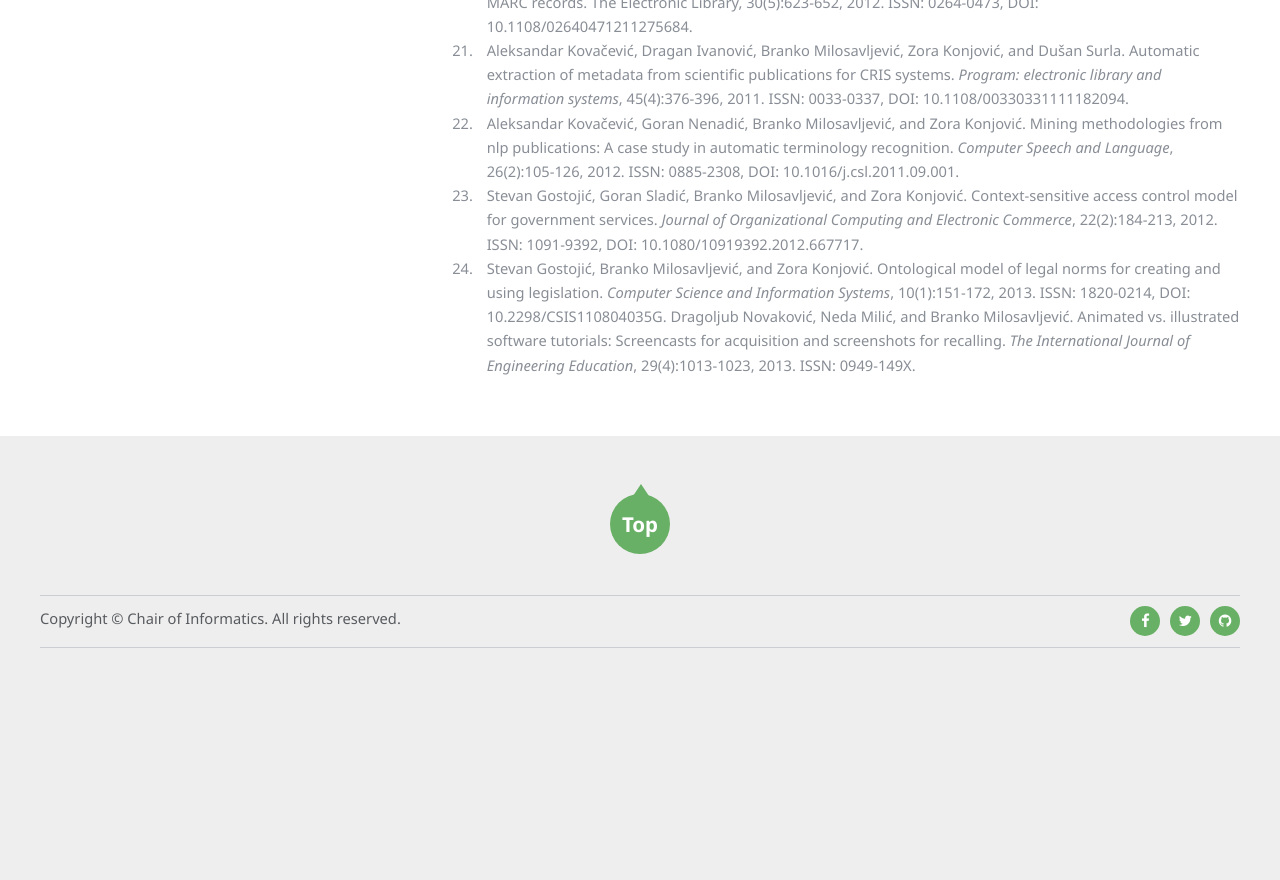
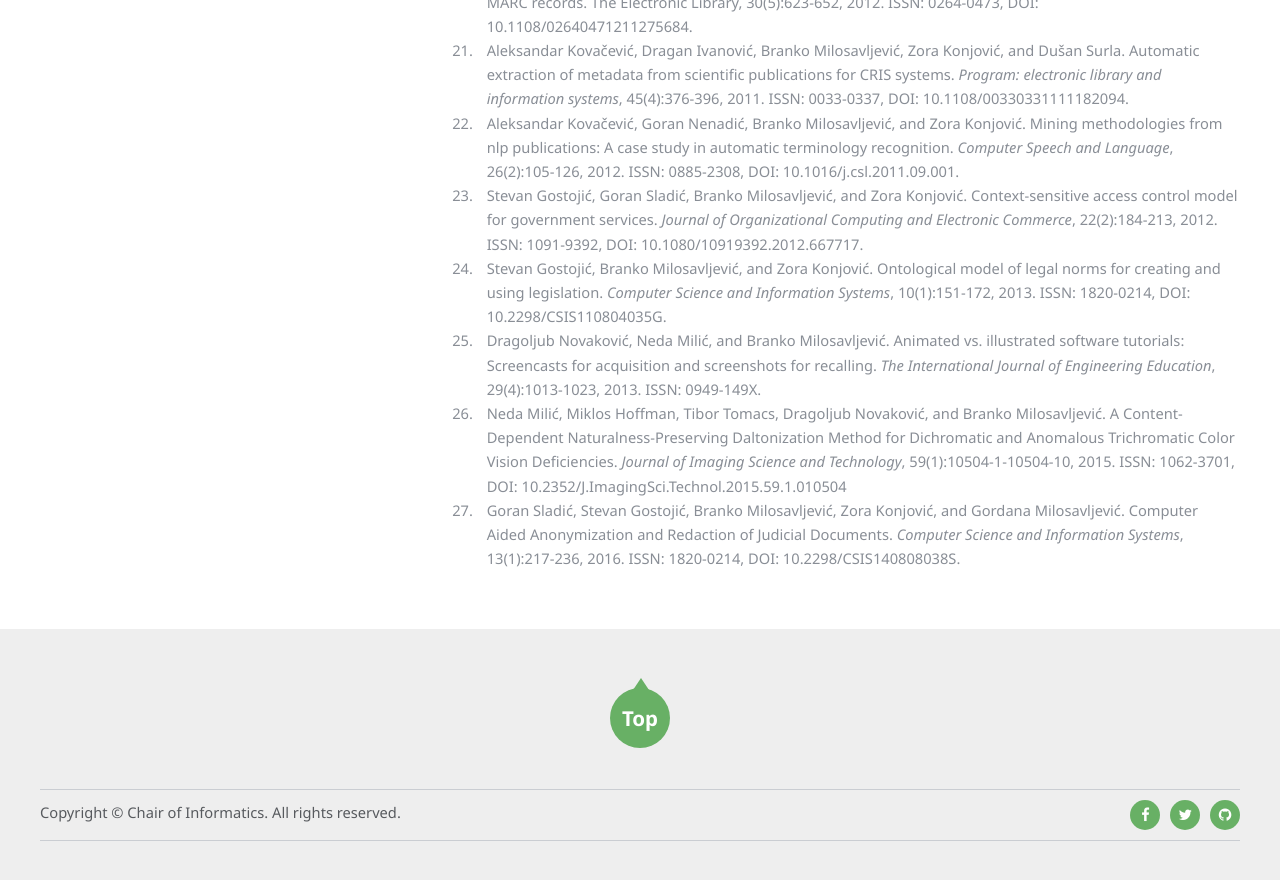
Before and after one commit to unsftn/informatika, a Jekyll site: the page built from _faculty/BrankoMilosavljevic.md, in a window 1280 px wide and 900 px high, scrolled down 1640 px. Shown: the top 880 px of the window. Built offline with Jekyll 4.4.1, drawn with Linux system fonts in a browser that asks for light colours; before the commit the page ends 2346 px from its top, so only the background shows below that.

Commit message:
Editovo reference.

```diff
--- a/_faculty/BrankoMilosavljevic.md
+++ b/_faculty/BrankoMilosavljevic.md
@@ -44,4 +44,6 @@ control.
 22. Aleksandar Kovačević, Goran Nenadić, Branko Milosavljević, and Zora Konjović. Mining methodologies from nlp publications: A case study in automatic terminology recognition. *Computer Speech and Language*, 26(2):105-126, 2012. ISSN: 0885-2308, DOI: 10.1016/j.csl.2011.09.001.
 23. Stevan Gostojić, Goran Sladić, Branko Milosavljević, and Zora Konjović. Context-sensitive access control model for government services. *Journal of Organizational Computing and Electronic Commerce*, 22(2):184-213, 2012. ISSN: 1091-9392, DOI: 10.1080/10919392.2012.667717.
 24. Stevan Gostojić, Branko Milosavljević, and Zora Konjović. Ontological model of legal norms for creating and using legislation. *Computer Science and Information Systems*, 10(1):151-172, 2013. ISSN: 1820-0214, DOI: 10.2298/CSIS110804035G.
-Dragoljub Novaković, Neda Milić, and Branko Milosavljević. Animated vs. illustrated software tutorials: Screencasts for acquisition and screenshots for recalling. *The International Journal of Engineering Education*, 29(4):1013-1023, 2013. ISSN: 0949-149X.
+25. Dragoljub Novaković, Neda Milić, and Branko Milosavljević. Animated vs. illustrated software tutorials: Screencasts for acquisition and screenshots for recalling. *The International Journal of Engineering Education*, 29(4):1013-1023, 2013. ISSN: 0949-149X.
+26. Neda Milić, Miklos Hoffman, Tibor Tomacs, Dragoljub Novaković, and Branko Milosavljević. A Content-Dependent Naturalness-Preserving Daltonization Method for Dichromatic and Anomalous Trichromatic Color Vision Deficiencies. *Journal of Imaging Science and Technology*, 59(1):10504-1-10504-10, 2015. ISSN: 1062-3701, DOI: 10.2352/J.ImagingSci.Technol.2015.59.1.010504
+27. Goran Sladić, Stevan Gostojić, Branko Milosavljević, Zora Konjović, and Gordana Milosavljević. Computer Aided Anonymization and Redaction of Judicial Documents. *Computer Science and Information Systems*, 13(1):217-236, 2016. ISSN: 1820-0214, DOI: 10.2298/CSIS140808038S.
```
